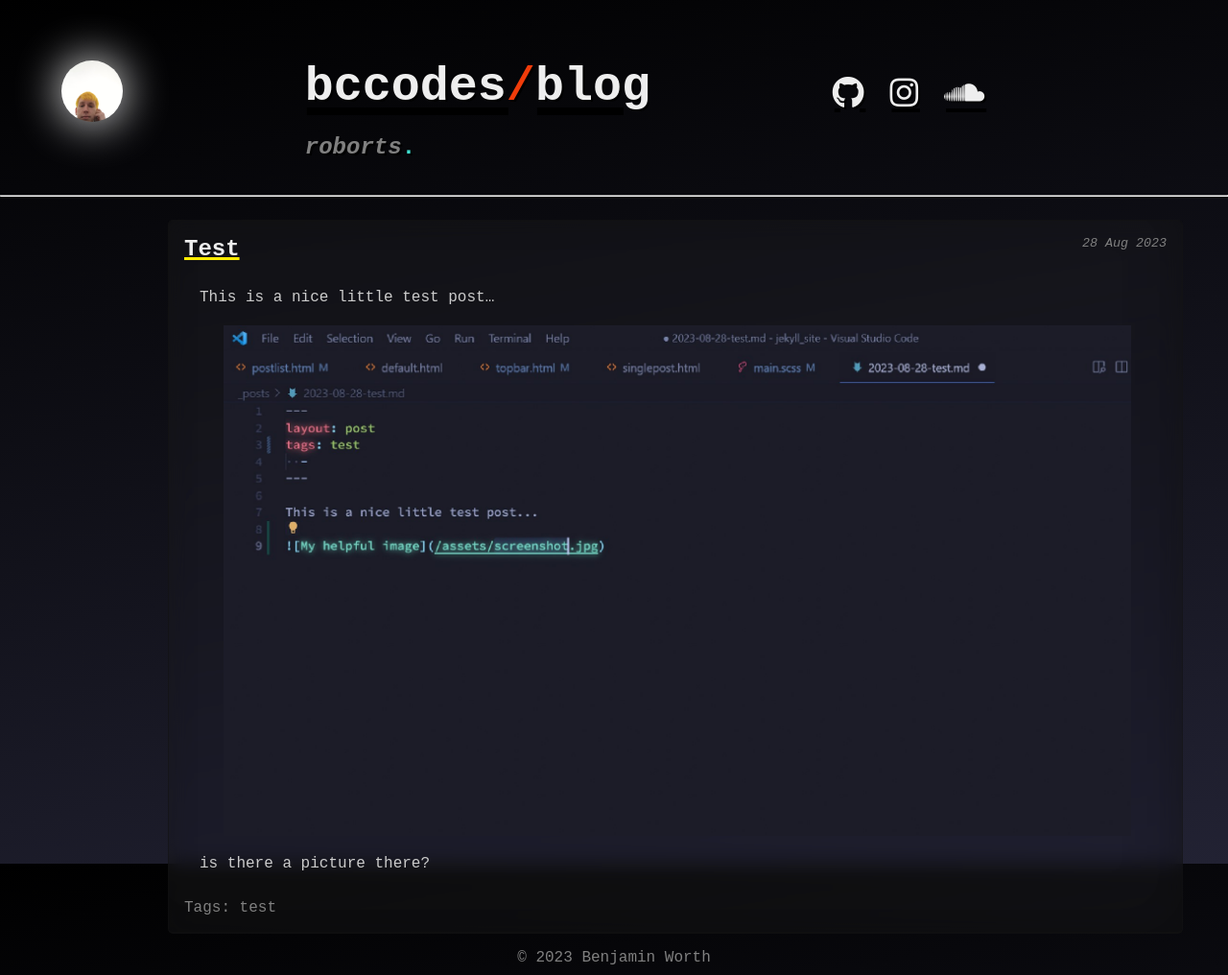
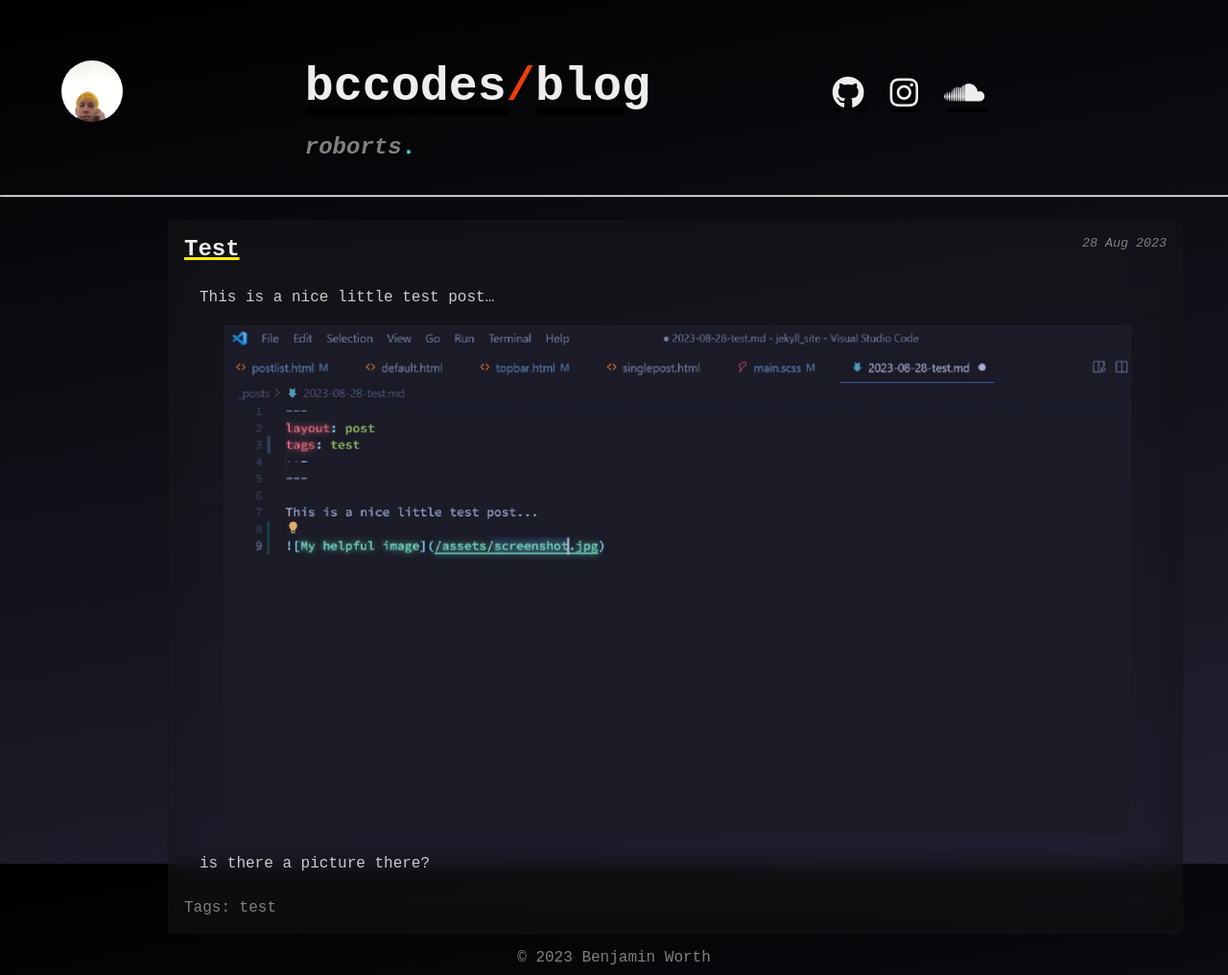
Before and after one commit to bccodes/bccodes.github.io, a Jekyll site: the page built from index.html, in a window 1280 px wide. Shown: the whole page at 96% size. Built offline with Jekyll 4.4.1, drawn with Linux system fonts in a browser that asks for light colours.

Commit message:
css time

```diff
--- a/_sass/main.scss
+++ b/_sass/main.scss
@@ -91,13 +91,13 @@
         width: 64px;
         background-color: gray;
         border-radius: 100%;
-        box-shadow: 0 0 48px #ffffff;
+        cursor: zoom-in;
         transition: transform 0.2s;
     }
 
     #lilpic:hover {
         transform: scale(1.05);
-        box-shadow: 0 0 48px #ff0000;
+        box-shadow: 0 0 24px black;
     }
 
     #slash {
@@ -113,7 +113,7 @@
     #dot {
         font-style: normal;
         color: turquoise;
-        transition-duration: 0.2s;
+        transition: margin-left 0.4s;
     }
 
     #dot:hover:before {
```
